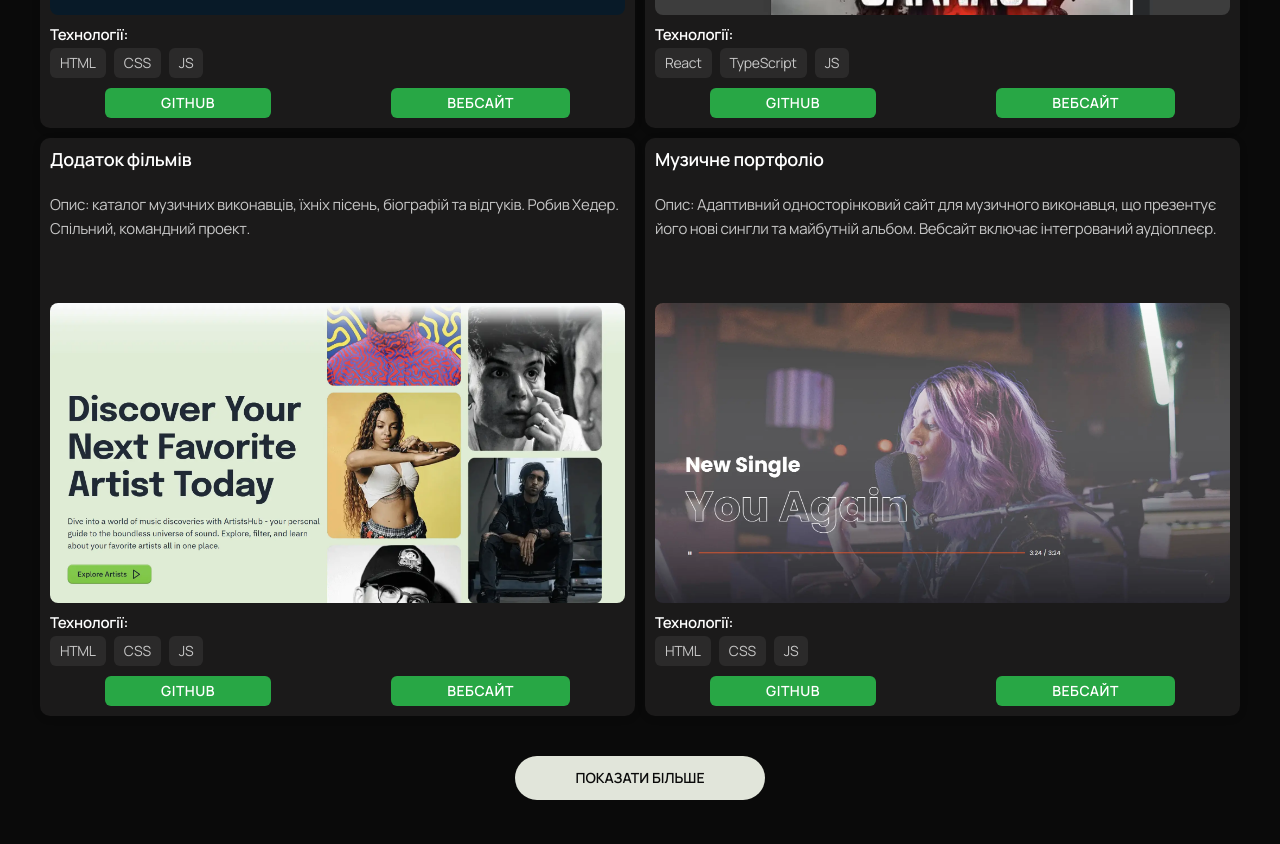
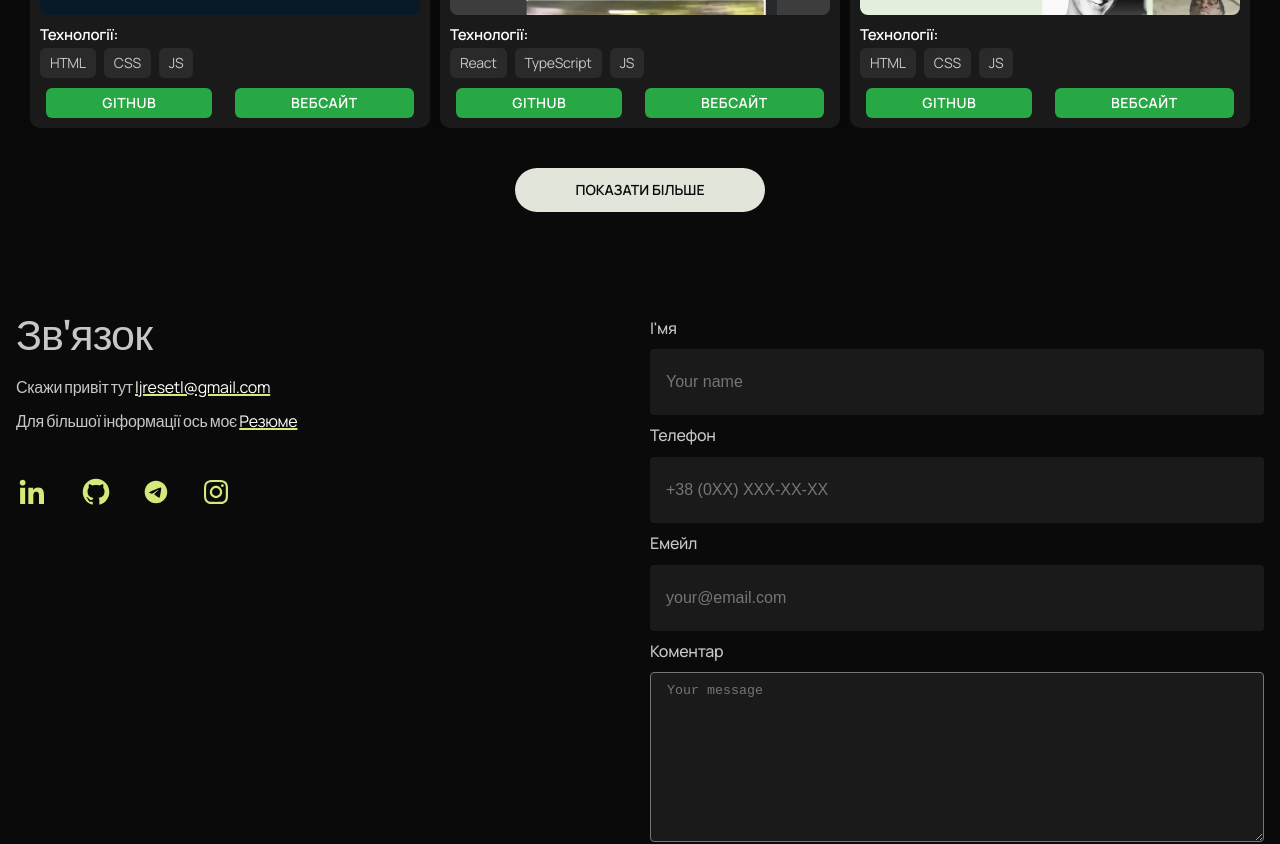
Before and after one commit to ljresetl/portfolio-frontend-react, a React (Vite) app: page / in a window 1280 px wide. Shown: the part 3020-3864 px from the top of the page. Built offline with nearby package versions, Linux system fonts and the light colour scheme.

Commit message:
portfolio-1280

```diff
--- a/src/components/Experience/Experience.module.scss
+++ b/src/components/Experience/Experience.module.scss
@@ -8,7 +8,6 @@
     margin: 0 auto;
     padding: 0px 16px;
     flex-direction: column;
-    // max-width: 375px;
     @media screen and (min-width: 1280px) {
       flex-direction: row;
       gap: 10px;
--- a/src/components/Portfolio/Portfolio.module.scss
+++ b/src/components/Portfolio/Portfolio.module.scss
@@ -8,7 +8,10 @@
     gap: 40px;
     margin: 0 auto;
     padding: 0 16px;
-    max-width: 1200px;
+    // max-width: 1200px;
+    @media screen and (min-width: 1280px) {
+      padding: 0 30px;
+    }
   }
 
   .portfolio_h {
@@ -32,6 +35,10 @@
 
     @media (min-width: 768px) {
       grid-template-columns: repeat(2, 1fr); /* планшети: 2 картки */
+      gap: 10px;
+    }
+    @media screen and (min-width: 1280px) {
+      grid-template-columns: repeat(3, 1fr);
       gap: 10px;
     }
   }
--- a/src/components/Portfolio/Portfolio.tsx
+++ b/src/components/Portfolio/Portfolio.tsx
@@ -1,11 +1,33 @@
-import React, { useState } from "react"; // Імпортуємо React і хук useState для управління станом
-import styles from './Portfolio.module.scss' // Імпортуємо CSS модулі для стилів компонента
+import React, { useState, useEffect } from "react"; // Імпортуємо React і хуки useState, useEffect
+import styles from './Portfolio.module.scss'; // Імпортуємо CSS модулі для стилів компонента
 import { projects } from "./projectsData"; // Імпортуємо масив проектів із зовнішнього файлу
 
 // Створюємо функціональний компонент Portfolio
 const Portfolio: React.FC = () => {
   // Стан: скільки карток проектів показувати на даний момент
-  const [visibleCount, setVisibleCount] = useState(4);
+  const [visibleCount, setVisibleCount] = useState(4); // Значення за замовчуванням (для мобільних/планшетів)
+
+  // Використовуємо useEffect, щоб змінювати кількість карток при зміні розміру екрана
+  useEffect(() => {
+    const updateVisibleCount = () => {
+      // Якщо ширина екрана 1280px і більше → десктоп
+      if (window.innerWidth >= 1280) {
+        setVisibleCount(3);
+      } else {
+        // Інакше (планшет або мобільний)
+        setVisibleCount(4);
+      }
+    };
+
+    // Викликаємо одразу при першому рендері
+    updateVisibleCount();
+
+    // Додаємо слухач події зміни розміру екрана
+    window.addEventListener("resize", updateVisibleCount);
+
+    // При демонтажі компонента прибираємо слухач
+    return () => window.removeEventListener("resize", updateVisibleCount);
+  }, []);
 
   // Функція для збільшення кількості видимих карток при натисканні на кнопку "Показати більше"
   const loadMore = () => setVisibleCount((prev) => prev + 2);
@@ -21,10 +43,11 @@ const Portfolio: React.FC = () => {
 
         {/* Список карток проектів */}
         <div className={styles.portfolio_list}>
-          {/* Проходимо по масиву проектів і відображаємо тільки до visibleCount */}
+          {/* Відображаємо тільки ті проекти, що в межах visibleCount */}
           {projects.slice(0, visibleCount).map((project, index) => (
             // Кожна картка проекту
             <div key={index} className={styles.project_card}>
+
               {/* Заголовок проекту */}
               <h4 className={styles.portfolio_h_4}>{project.title}</h4>
 
@@ -33,29 +56,29 @@ const Portfolio: React.FC = () => {
 
               {/* Зображення проекту */}
               <img
-                src={project.image} // джерело зображення
-                alt={project.title} // альтернативний текст для accessibility
+                src={project.image} // шлях до зображення
+                alt={project.title} // альтернативний текст
                 width={300} // ширина (в px)
                 height={310} // висота (в px)
                 className={styles.project_image} // стилі CSS
               />
 
-              {/* Заголовок для списку технологій */}
+              {/* Підзаголовок для списку технологій */}
               <p className={styles.portfolio_p_t}>Технології:</p>
 
               {/* Список технологій проекту */}
               <ul className={styles.project_tech}>
                 {project.technologies.map((tech, i) => (
-                  <li key={i}>{tech}</li> // Кожен елемент списку із унікальним ключем
+                  <li key={i}>{tech}</li> // Кожен елемент списку з унікальним ключем
                 ))}
               </ul>
 
               {/* Посилання на GitHub і вебсайт проекту */}
               <div className={styles.project_links}>
                 <a
-                  href={project.github} // посилання на репозиторій
-                  target="_blank" // відкривати в новому вікні
-                  rel="noopener noreferrer" // безпечний атрибут для нових вкладок
+                  href={project.github} // посилання на репозиторій GitHub
+                  target="_blank" // відкривається у новому вікні
+                  rel="noopener noreferrer" // безпечний атрибут
                   className={styles.project_button} // стилі кнопки
                 >
                   GitHub
@@ -73,16 +96,15 @@ const Portfolio: React.FC = () => {
           ))}
         </div>
 
-        {/* Кнопка "Показати більше", яка з'являється, якщо visibleCount менше за кількість проектів */}
+        {/* Кнопка "Показати більше", зʼявляється якщо visibleCount менше загальної кількості проектів */}
         {visibleCount < projects.length && (
           <button
             className={styles.button_loadmore} // стилі кнопки
-            onClick={loadMore} // при кліку викликаємо функцію loadMore
+            onClick={loadMore} // при кліку викликаємо loadMore
           >
             Показати більше
           </button>
         )}
-
       </div>
     </section>
   );
```
